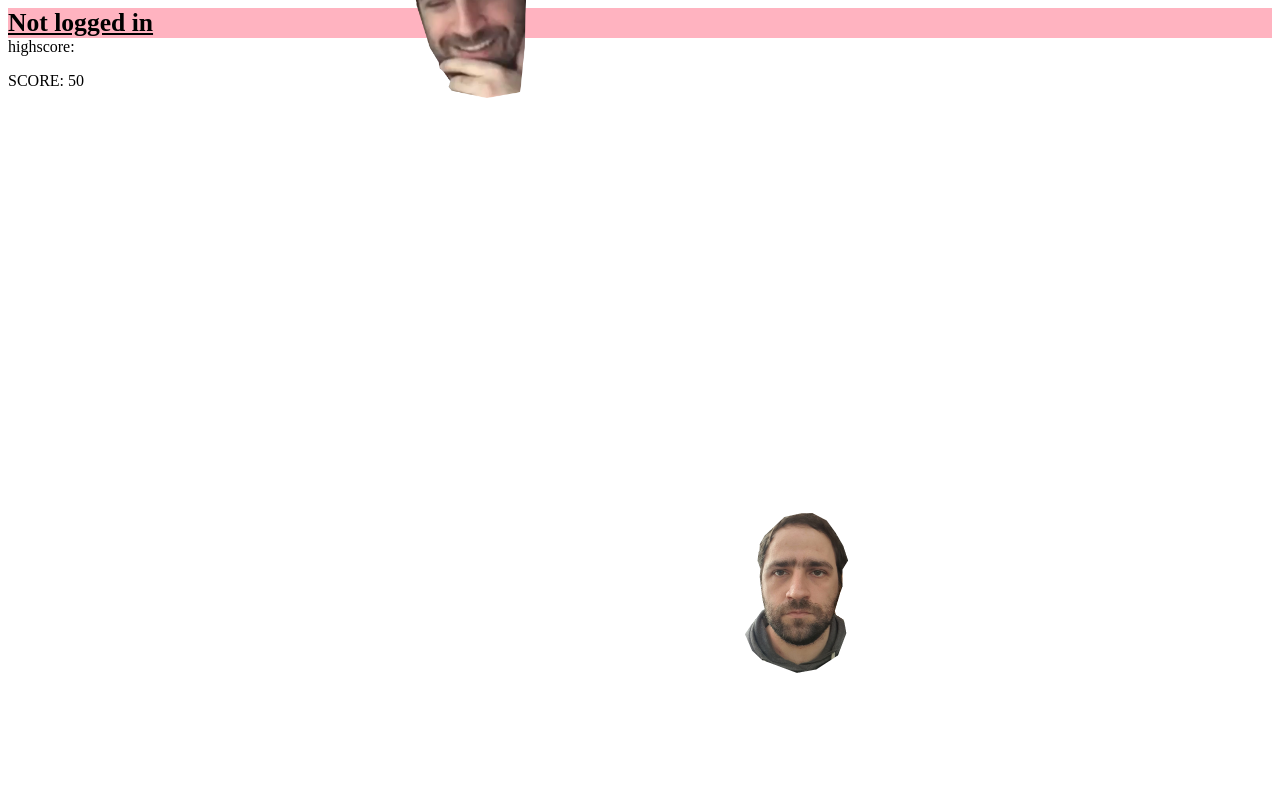
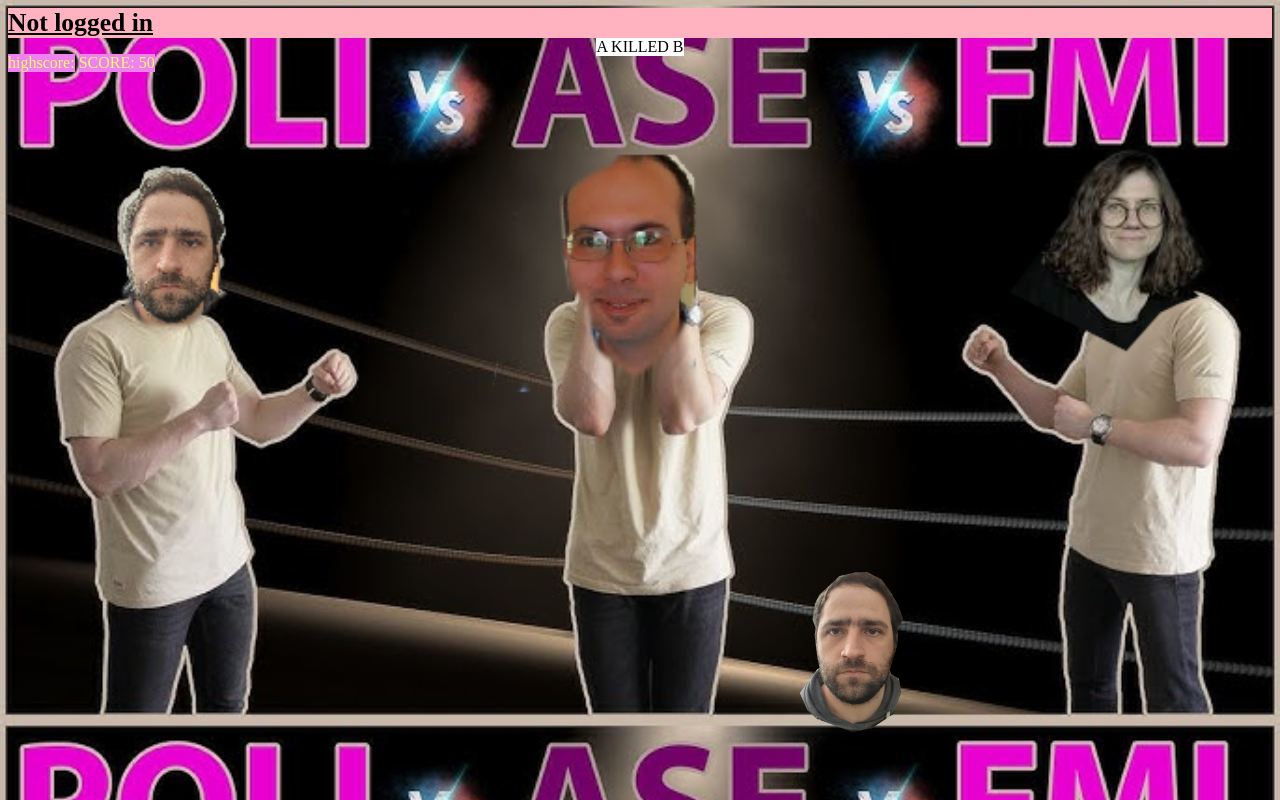
Before and after one commit to PescaMA/FMI_TW_CV, a website: page resources/game.html in a window 1280 px wide. Drawn offline with Linux system fonts and the light colour scheme.

Commit message:
add quality (enemies follow player, etc.)

```diff
--- a/resources/game.css
+++ b/resources/game.css
@@ -1,7 +1,27 @@
 body{
+	background-size: cover;
+	background-image:url("images/fmiVs.png");
 	overflow:hidden;
 }
+p,main{
+	display: inline-block;
+	background-color: violet;
+	color:rgb(249, 252, 104);
+}
+#killLog{
+	position: absolute;
 
+	left: 0;
+	right: 0;
+	margin-left: auto;
+	margin-right: auto;
+
+	width: 100px; /* Need a specific value to work */
+	width: fit-content;
+	display: inline;;
+	background-color: white;
+	color:black;
+}
 img{
 	   transition: left 0.8s, top 0.8s; /* Smooth transition for left and top properties */
 }
--- a/resources/game.html
+++ b/resources/game.html
@@ -6,7 +6,8 @@
 		<link rel="stylesheet" href="game.css">
 	</head>
 	<body>
-				<div id = "login"></div>
-				<main> highscore: </main>
+		<div id = "login"></div>
+		<main> highscore: </main>
+		<div id = "killLog"> A KILLED B </div>
 	</body>
 </html>
--- a/resources/game.js
+++ b/resources/game.js
@@ -1,7 +1,16 @@
 let time = getTime();
 let diff = 0;
 let pause = false;
+var mouseX,mouseY;
+var killLog;
 window.addEventListener('DOMContentLoaded', function(){
+	killLog = this.document.getElementById("killLog");
+
+
+	this.document.onmousemove = function(e) {
+		mouseX = e.clientX;
+		mouseY = e.clientY;
+	};
 
 	let highscore = document.getElementsByTagName("main");
 	if(localStorage.getItem("highscore") && highscore)
@@ -22,7 +31,7 @@ window.addEventListener('mousemove', (event) => {
     event.preventDefault();
 });
 // Detect cursor leaving the browser window
-document.addEventListener('mouseleave', (event) => {
+document.addEventListener('mouseout', (event) => {
 		pause = true;
 		diff = getTime();
 });
@@ -204,8 +213,8 @@ function advanceEnemy(enemy){
 
 
 function advanceTowardsCenter(x, y, stepSize = 10) {
-  const centerX = window.innerWidth / 2;
-  const centerY = window.innerHeight / 2;
+  const centerX = mouseX;
+  const centerY = mouseY;
 
   // Calculate the difference between the current position and the center
   const deltaX = centerX - x;
@@ -255,6 +264,10 @@ async function sendPost(path,data){
     }
 }
 
+function updateKillLog(enemy1,enemy2){
+
+}
+
 
 function getBoundingBox(element) {
 		const rect = element.getBoundingClientRect();
@@ -290,6 +303,8 @@ function checkEnemyCollisions(enemies) {
 								enemies.splice(j,1);
 								enemies.splice(i,1);
 
+								updateKillLog(enemy1,enemy2);
+
 						}
 				}
 		}
```
Also changed, not shown: resources/images/fmiVs.png (added).
